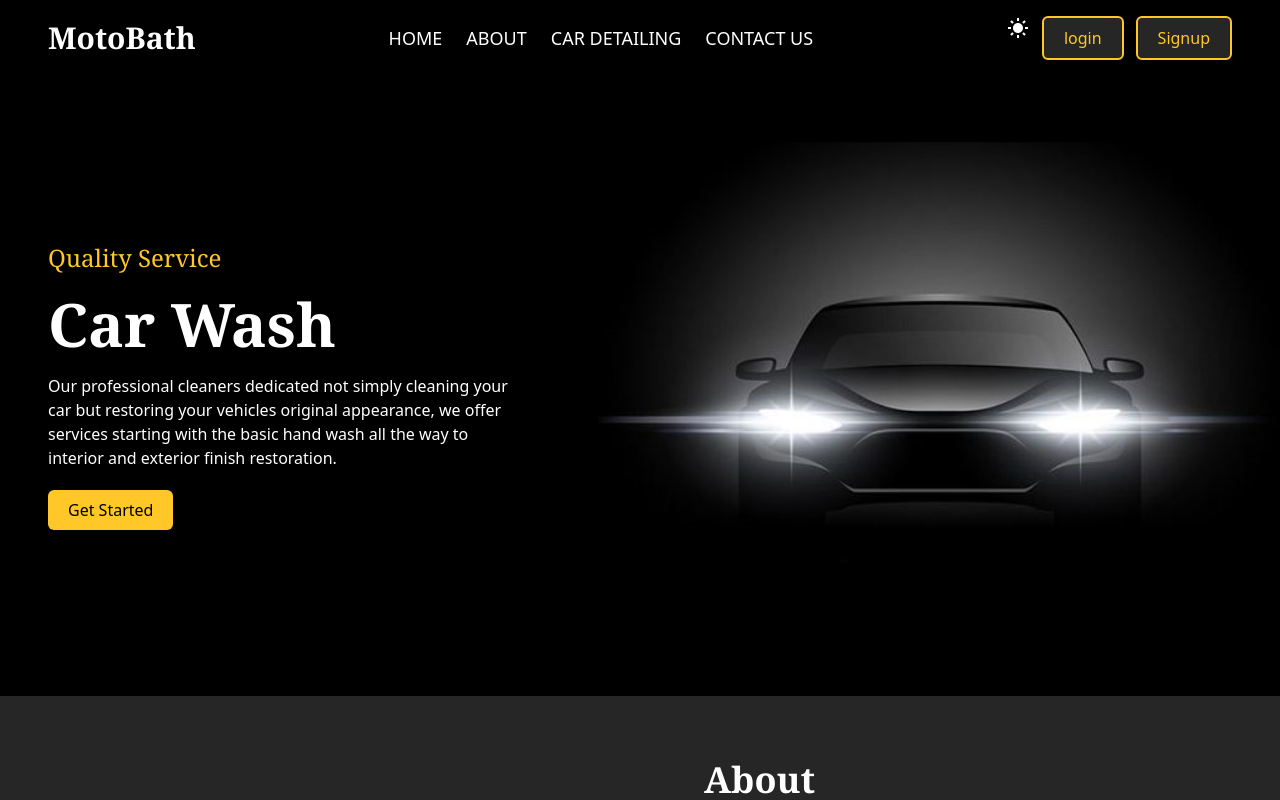
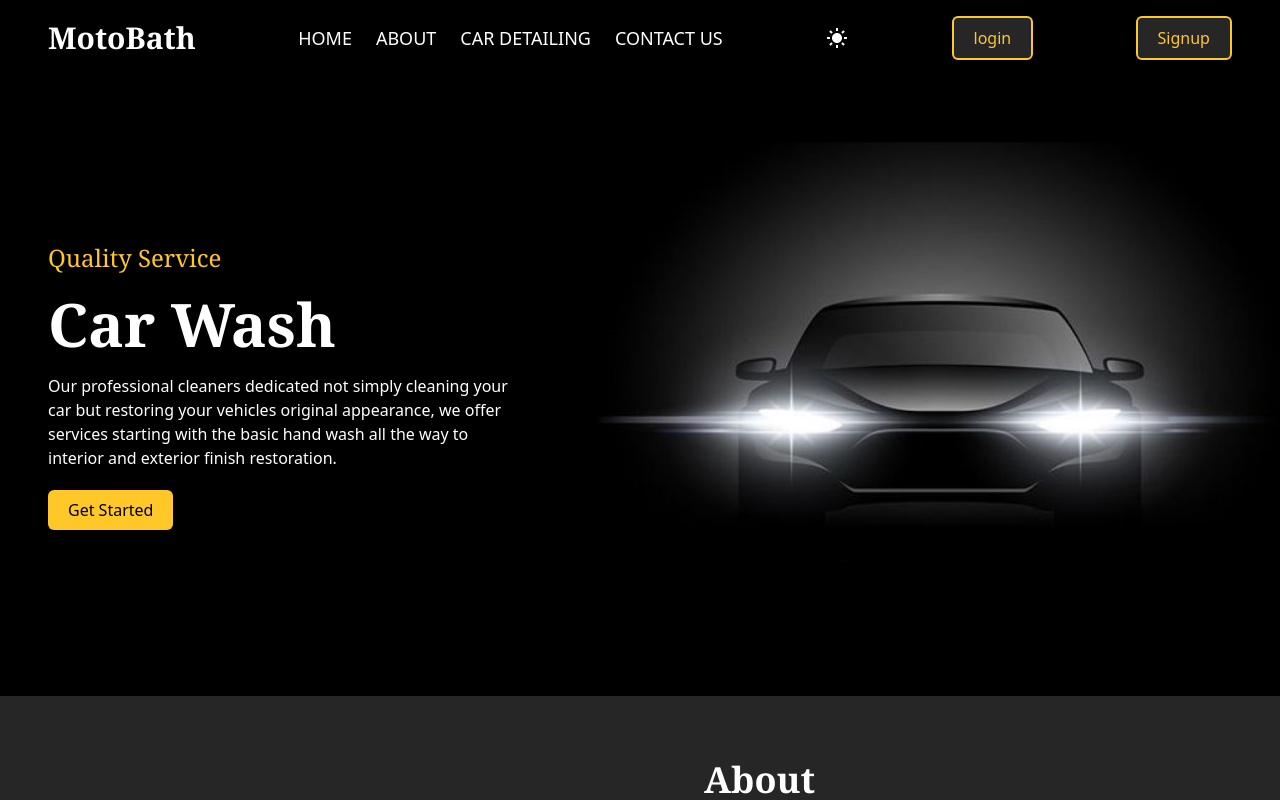
Before and after one commit to saimfaisal/Moto, a React (Vite) app: page / in a window 1280 px wide. Shown: the top 800 px of the page. Built offline with nearby package versions, Linux system fonts and the light colour scheme.

Commit message:
change size

```diff
--- a/src/components/Navbar/Navbar.jsx
+++ b/src/components/Navbar/Navbar.jsx
@@ -40,7 +40,7 @@ function Navbar({theme,setTheme,onLoginClick,onSignupClick}) {
                         }
                     </ul>
                 </div>
-                <div className='flex gap-3'>
+                <div className=''>
                     {
                         theme === "dark"?(<BiSolidSun
                             onClick={()=> setTheme("light")}
@@ -49,10 +49,10 @@ function Navbar({theme,setTheme,onLoginClick,onSignupClick}) {
                             onClick={()=> setTheme("dark")}
                                  className='text-2xl'/>)
                     }
-                    <button onClick={onLoginClick} className='btn  text-primary  px-5 py-2 rounded-md border-primary border-2 dark:bg-neutral-800 hover:bg-primary hover:text-white duration-300 dark:hover:bg-primary'>login</button>
+
+                </div>
+                <button onClick={onLoginClick} className='btn  text-primary  px-5 py-2 rounded-md border-primary border-2 dark:bg-neutral-800 hover:bg-primary hover:text-white duration-300 dark:hover:bg-primary'>login</button>
                 <button onClick={onSignupClick}className='btn  text-primary  px-5 py-2 rounded-md border-primary border-2 dark:bg-neutral-800 hover:bg-primary hover:text-white duration-300 dark:hover:bg-primary' >Signup</button>
-                </div>
-
             </div>
 
         </div>
```
